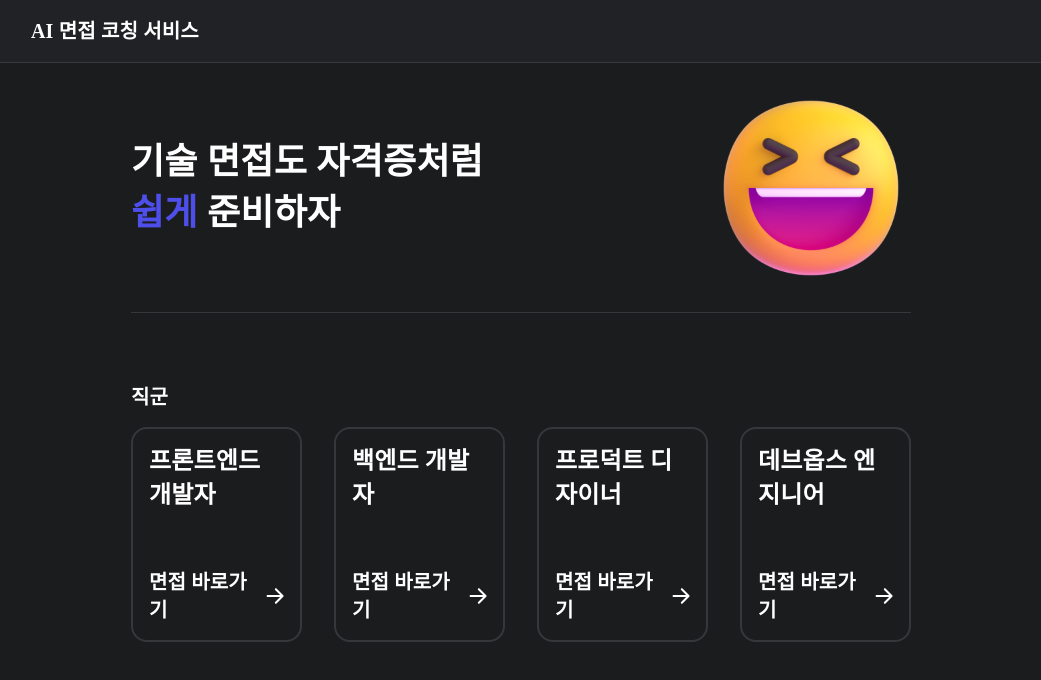
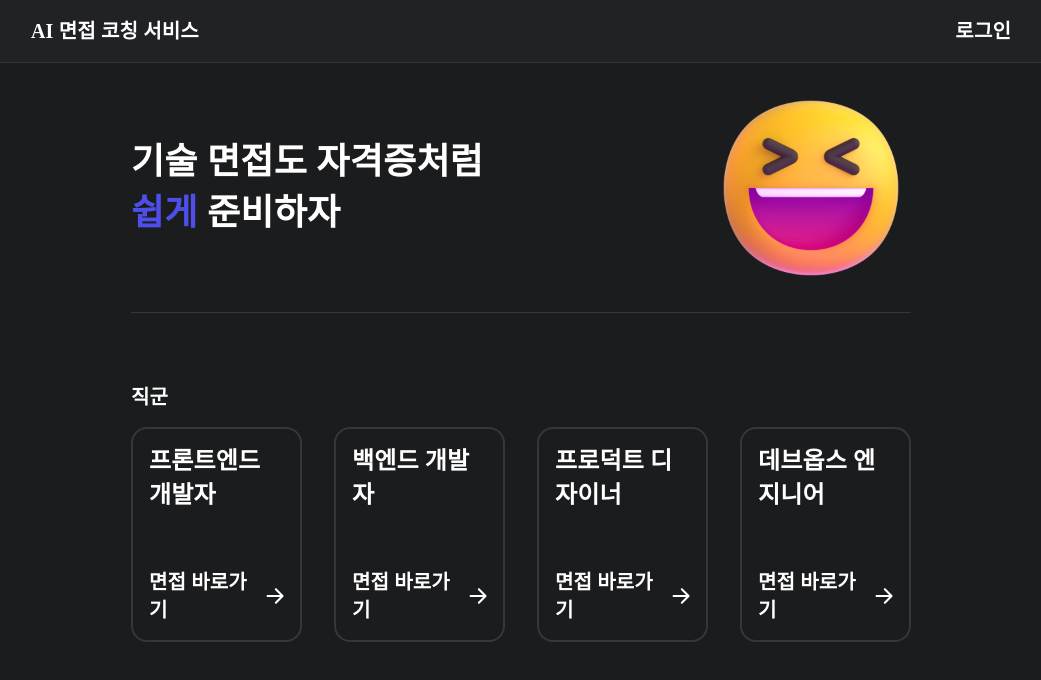
Before and after one commit to oh-so-funny/gimhanul, a Next.js app: page / in a window 1280 px wide. Shown: the top 680 px of the page, without its empty margins (119-1160 px from the left). Built offline with nearby package versions, Linux system fonts and the light colour scheme.

Commit message:
ADD :: login

```diff
--- a/src/components/common/Header/Header.tsx
+++ b/src/components/common/Header/Header.tsx
@@ -1,11 +1,13 @@
 import font from "@/styles/font";
 import color from "@/styles/color";
 import styled from "styled-components";
+import Button from "../Button/Button";
 
 const Header = () => {
   return (
     <StyledHeader>
       <Logo>AI 면접 코칭 서비스</Logo>
+      <LoginButton>로그인</LoginButton>
     </StyledHeader>
   );
 };
@@ -28,3 +30,8 @@ const Logo = styled.span`
   ${font.H4}
   color: ${color.white};
 `;
+
+const LoginButton = styled.button`
+  ${font.H4}
+  color: ${color.white};
+`;
```
